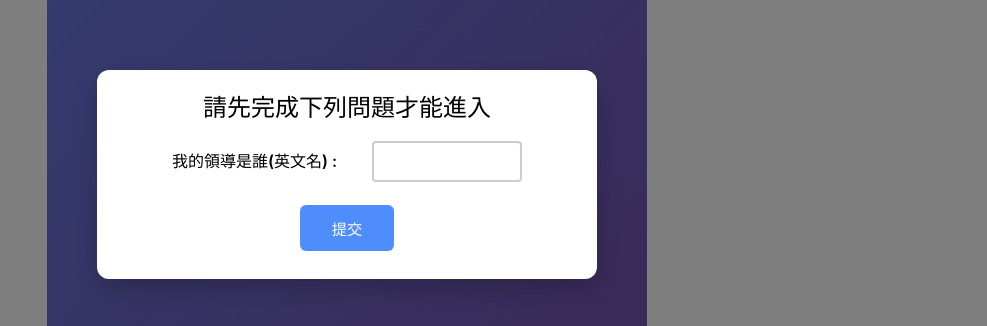
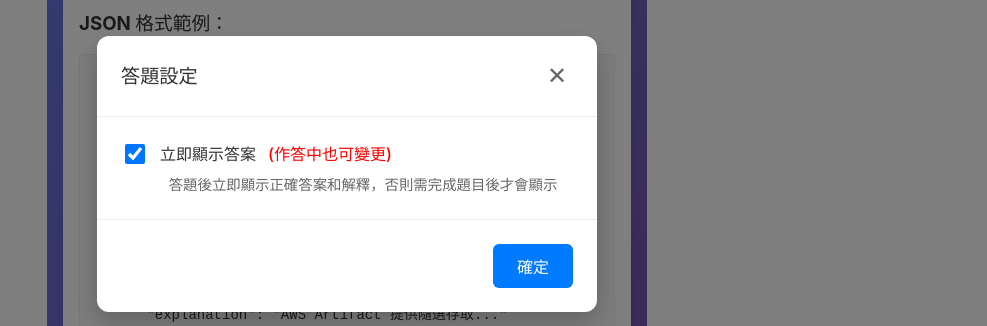
Before and after one commit to Meowccc/quiz, a React (Vite) app: page / in a window 1280 px wide. Shown: the part 226-552 px from the top of the page, without its empty margins (293-1280 px from the left). Built offline with nearby package versions, Linux system fonts and the light colour scheme.

Commit message:
feat: remove btn.

```diff
--- a/src/App.tsx
+++ b/src/App.tsx
@@ -8,8 +8,6 @@ import { SettingsModal } from './components/SettingsModal'
 import { VersionDisplay } from './components/VersionDisplay'
 import { APP_CONFIG } from './config/app'
 import { checkEntryQuizPassed } from './components/EntryQuiz';
-import Modal from './components/common/Modal'
-import EntryQuiz from './components/EntryQuiz'
 
 function App() {
   // const [initQuestions, setInitQuestions] = useState<QuizQuestion[]>([])
@@ -54,17 +52,7 @@ function App() {
 
   const [isSettingsOpen, setIsSettingsOpen] = useState(true);
 
-  if (!entryPassed) {
-    return (
-      <div className="app">
-        {/* <VersionDisplay version={APP_CONFIG.version} /> */}
-        <Modal>
-          <EntryQuiz isOpen={!entryPassed} onPassed={() => setEntryPassed(true)} />
-        </Modal>
-        {/* <SettingsModal isOpen={isSettingsOpen} settings={settings} onSettingsChange={updateSettings} onClose={() => setIsSettingsOpen(false)} /> */}
-      </div>
-    )
-  }
+
 
   if (!isStarted) {
     return (
```
